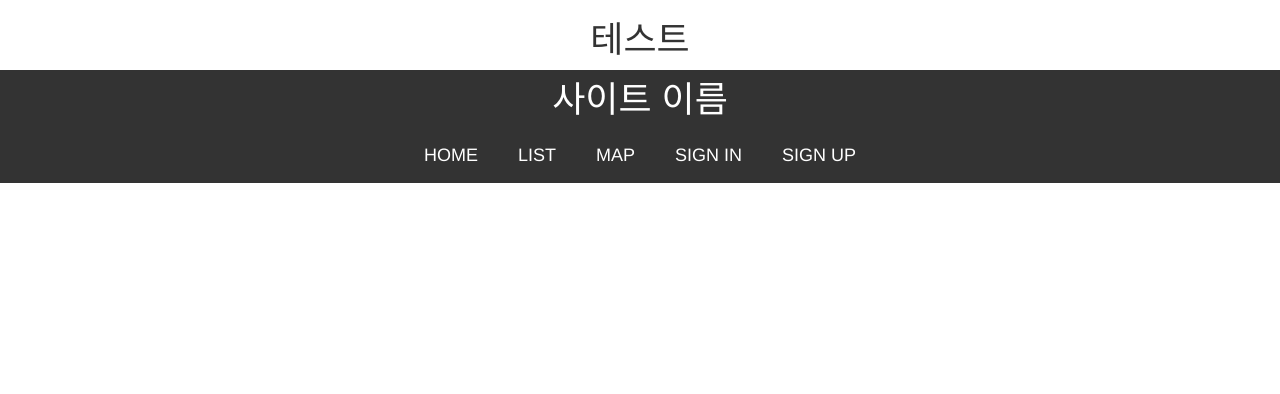
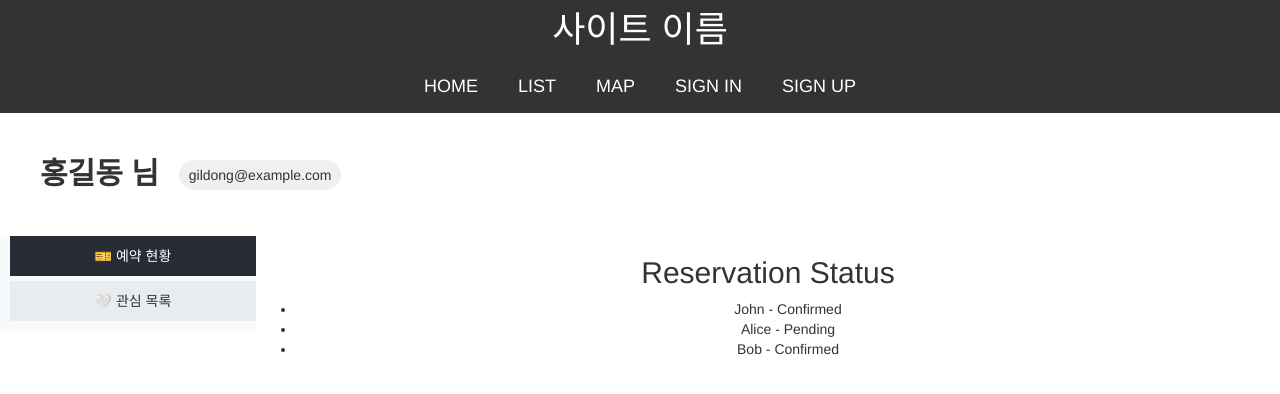
Before and after one commit to YoonHakyoung/myReact, a React (Create React App) app: page /mypage in a window 1280 px wide. Shown: the top 394 px of the page. Built offline with nearby package versions, Linux system fonts and the light colour scheme.

Commit message:
마이페이지 디자인

```diff
--- a/package.json
+++ b/package.json
@@ -8,6 +8,7 @@
     "@testing-library/user-event": "^13.5.0",
     "axios": "^1.6.8",
     "react": "^18.2.0",
+    "react-bootstrap": "^2.10.2",
     "react-dom": "^18.2.0",
     "react-router-dom": "^6.22.3",
     "react-scripts": "5.0.1",
--- /dev/null
+++ b/src/css/InfoMenu.css
@@ -0,0 +1,47 @@
+/* InfoMenu.css */
+
+.menu-container {
+    float: left;
+    width: 20%;
+    background-color: #f8f9fa; /* 메뉴 컨테이너 배경색 */
+    padding-left: 10px;
+}
+
+  .menu {
+    list-style-type: none;
+    padding: 0;
+  }
+
+  .menu li {
+    cursor: pointer;
+    padding: 10px;
+    background-color: #e9ecef; /* 메뉴 항목 배경색 */
+    margin-bottom: 5px;
+  }
+
+  .menu li:hover {
+    background-color: #ced4da; /* 메뉴 항목 호버 배경색 */
+  }
+
+  .menu li.active {
+    background-color: #282c34; /* 활성화된 메뉴 항목 배경색 */
+    color: white; /* 활성화된 메뉴 항목 글자색 */
+  }
+
+  .content-container {
+    float: right;
+    width: 80%;
+  }
+
+  .list-container {
+    margin-top: 20px;
+  }
+
+  .list {
+    list-style-type: none;
+    padding: 0;
+  }
+
+  .list li {
+    margin-bottom: 5px;
+  }
--- /dev/null
+++ b/src/css/UserInfo.css
@@ -0,0 +1,27 @@
+.my-page-container {
+    padding: 40px;
+}
+
+.user-info {
+    display: flex;
+    align-items: center;
+    /* justify-content: center; 수평 가운데 정렬 */
+}
+
+.user-info p {
+    margin: 0; /* 기본 마진 제거 */
+}
+
+.user-name {
+    font-size: 30px;
+}
+
+.user-email {
+    padding: 5px 10px;
+    border-radius: 20px;
+    background-color: #f0f0f0; /* 배경색 설정 */
+}
+
+p.user-email {
+    margin-left: 20px;
+}
--- a/src/js/App.js
+++ b/src/js/App.js
@@ -8,7 +8,6 @@ import Router from './Router';
 function App() {
   return (
     <div className="App">
-      <h1> 테스트  </h1>
       <Header />
       <Nav />
       <Router />
--- /dev/null
+++ b/src/js/InfoMenu.js
@@ -0,0 +1,57 @@
+import React, { useState } from 'react';
+import '../css/InfoMenu.css';
+
+const reservationData = [
+  { id: 1, name: 'John', status: 'Confirmed' },
+  { id: 2, name: 'Alice', status: 'Pending' },
+  { id: 3, name: 'Bob', status: 'Confirmed' }
+];
+
+const interestData = [
+  { id: 1, name: 'Jane', interest: 'Art' },
+  { id: 2, name: 'Doe', interest: 'Music' },
+  { id: 3, name: 'Sam', interest: 'Books' }
+];
+
+const ReservationList = () => (
+  <div>
+    <h2>Reservation Status</h2>
+    <ul>
+      {reservationData.map(item => (
+        <li key={item.id}>{item.name} - {item.status}</li>
+      ))}
+    </ul>
+  </div>
+);
+
+const InterestList = () => (
+  <div>
+    <h2>Interest List</h2>
+    <ul>
+      {interestData.map(item => (
+        <li key={item.id}>{item.name} - {item.interest}</li>
+      ))}
+    </ul>
+  </div>
+);
+
+const InfoMenu = () => {
+  const [activeMenu, setActiveMenu] = useState('reservation');
+
+  return (
+    <div>
+      <div className="menu-container">
+        <ul className="menu">
+          <li className={activeMenu === 'reservation' ? 'active' : ''} onClick={() => setActiveMenu('reservation')}>🎫 예약 현황</li>
+          <li className={activeMenu === 'interest' ? 'active' : ''} onClick={() => setActiveMenu('interest')}>🤍 관심 목록</li>
+        </ul>
+      </div>
+      <div className="content-container">
+        {activeMenu === 'reservation' && <ReservationList />}
+        {activeMenu === 'interest' && <InterestList />}
+      </div>
+    </div>
+  );
+};
+
+export default InfoMenu;
--- a/src/js/LoginForm.js
+++ b/src/js/LoginForm.js
@@ -1,9 +1,11 @@
 import React, { useState } from 'react';
 import '../css/LoginForm.css';
+import { useNavigate } from 'react-router-dom';
 
 const LoginForm = () => {
     const [email, setEmail] = useState('');
     const [password, setPassword] = useState('');
+    const navigate = useNavigate();
 
     const handleSubmit = (e) => {
         e.preventDefault();
@@ -21,12 +23,16 @@ const LoginForm = () => {
 
         xhr.onreadystatechange = function() {
             if (xhr.readyState === 4) {
+                sessionStorage.setItem('userId', loginData.email);
                 if (xhr.status === 200) {
                     // 서버로부터의 응답이 성공적으로 도착한 경우
                     const response = JSON.parse(xhr.responseText);
                     if (response.message === "success") {
+                        // 세션 스토리지에 사용자 아이디 저장
+                        sessionStorage.setItem('userId', loginData.email);
                         alert("로그인이 성공적으로 완료되었습니다.");
                         console.log("로그인 성공");
+                        navigate("/"); // 홈페이지로 이동하도록 수정
                     } else {
                         console.log("서버 응답: 성공 메시지를 받았으나 처리 실패");
                     }
@@ -51,16 +57,7 @@ const LoginForm = () => {
 
                     <button type="submit" className="login-button">SIGN IN</button>
                 </div>
-
-                <div className="no-account">
-                    <p>계정이 없으신가요? <a href="/register" rel="noopener noreferrer">회원가입하기</a>.</p>
-                </div>
             </form>
-            <div className="social-icons">
-                <a href="https://www.facebook.com/yourpage" target="_blank" rel="noopener noreferrer"><i className="fab fa-facebook"></i></a>
-                <a href="https://twitter.com/yourprofile" target="_blank" rel="noopener noreferrer"><i className="fab fa-twitter"></i></a>
-                <a href="https://www.instagram.com/yourprofile" target="_blank" rel="noopener noreferrer"><i className="fab fa-instagram"></i></a>
-            </div>
         </div>
     );
 };
--- /dev/null
+++ b/src/js/MyPage.js
@@ -0,0 +1,14 @@
+import React from 'react';
+import UserInfo from './UserInfo';
+import InfoMemu from './InfoMenu';
+
+const MyPage = () => {
+    return (
+        <div>
+        <UserInfo />
+        <InfoMemu />
+        </div>
+    );
+};
+
+export default MyPage;
--- a/src/js/Router.js
+++ b/src/js/Router.js
@@ -3,6 +3,7 @@ import RegisterForm from './RegisterForm';
 import LoginForm from './LoginForm';
 import MainPage from './main_new';
 import ConcertList from './List';
+import MyPage from './MyPage';
 
 const Router = () => {
     return (
@@ -11,6 +12,7 @@ const Router = () => {
             <Route path='/list' element={<ConcertList />} />
             <Route path="/signin" element={<LoginForm />} />
             <Route path="/signup" element={<RegisterForm />} />
+            <Route path='/mypage' element={<MyPage />}/>
         </Routes>
     );
 }
--- /dev/null
+++ b/src/js/UserInfo.js
@@ -0,0 +1,37 @@
+import React, { useState, useEffect } from 'react';
+import '../css/UserInfo.css'
+
+const UserInfo = () => {
+    // 상태 변수 선언
+    const [userInfo, setUserInfo] = useState({}); // 사용자 정보를 담는 상태 변수
+
+    // 컴포넌트가 마운트되었을 때 사용자 정보를 가져오는 함수
+    useEffect(() => {
+        // 여기서 서버로부터 사용자 정보를 가져오는 API를 호출하고, 가져온 정보를 setUserInfo를 사용하여 상태를 업데이트합니다.
+        // 예를 들어, 서버로부터 사용자 정보를 가져오는 API를 호출하는 함수를 호출하고,
+        // 그 함수의 반환값을 setUserInfo를 사용하여 상태를 업데이트합니다.
+
+        // 서버로부터 사용자 정보를 가져오는 함수가 getUserInfo라고 가정하고 호출하는 코드
+        // getUserInfo()
+        //     .then(data => setUserInfo(data))
+        //     .catch(error => console.error('Error fetching user info:', error));
+
+        // 임시로 사용자 정보를 생성하여 상태를 업데이트하는 예시 코드
+        const mockUserInfo = {
+            name: '홍길동',
+            email: 'gildong@example.com'
+        };
+        setUserInfo(mockUserInfo);
+    }, []); // 컴포넌트가 마운트될 때 한 번만 실행되어야 하므로 빈 배열을 전달하여 useEffect를 사용합니다.
+
+    return (
+        <div className="my-page-container">
+            <div className="user-info">
+                <p className="user-name"><strong>{userInfo.name} 님 </strong> </p>
+                <p className="user-email">{userInfo.email}</p>
+            </div>
+        </div>
+    );
+};
+
+export default UserInfo;
--- a/src/js/main_new.js
+++ b/src/js/main_new.js
@@ -28,6 +28,7 @@ const MainPage = () => {
                     // eslint-disable-next-line jsx-a11y/img-redundant-alt
                     <img key={index} src={image} alt={`Main Image ${index + 1}`} />
                 ))}
+
             </div>
         </div>
     );
--- a/src/js/nav.js
+++ b/src/js/nav.js
@@ -3,13 +3,23 @@ import { Link } from 'react-router-dom';
 import '../css/Nav.css';
 
 const Nav = () => {
+    const isLoggedIn = sessionStorage.getItem('userId');
     return (
         <nav>
             <Link to="/">HOME</Link>
             <Link to="/list">LIST</Link>
             <Link to="/map">MAP</Link>
-            <Link to="/signin">SIGN IN</Link>
-            <Link to="/signup">SIGN UP</Link>
+            {isLoggedIn ? (
+                <>
+                    <Link to="/mypage">MY PAGE</Link>
+                    <Link to="/logout">LOGOUT</Link>
+                </>
+            ) : (
+                <>
+                    <Link to="/signin">SIGN IN</Link>
+                    <Link to="/signup">SIGN UP</Link>
+                </>
+            )}
         </nav>
     );
 }
```
Also changed, not shown: src/js/Logout.js (added), 1 other file (tests, documents, lock files or other folders).
